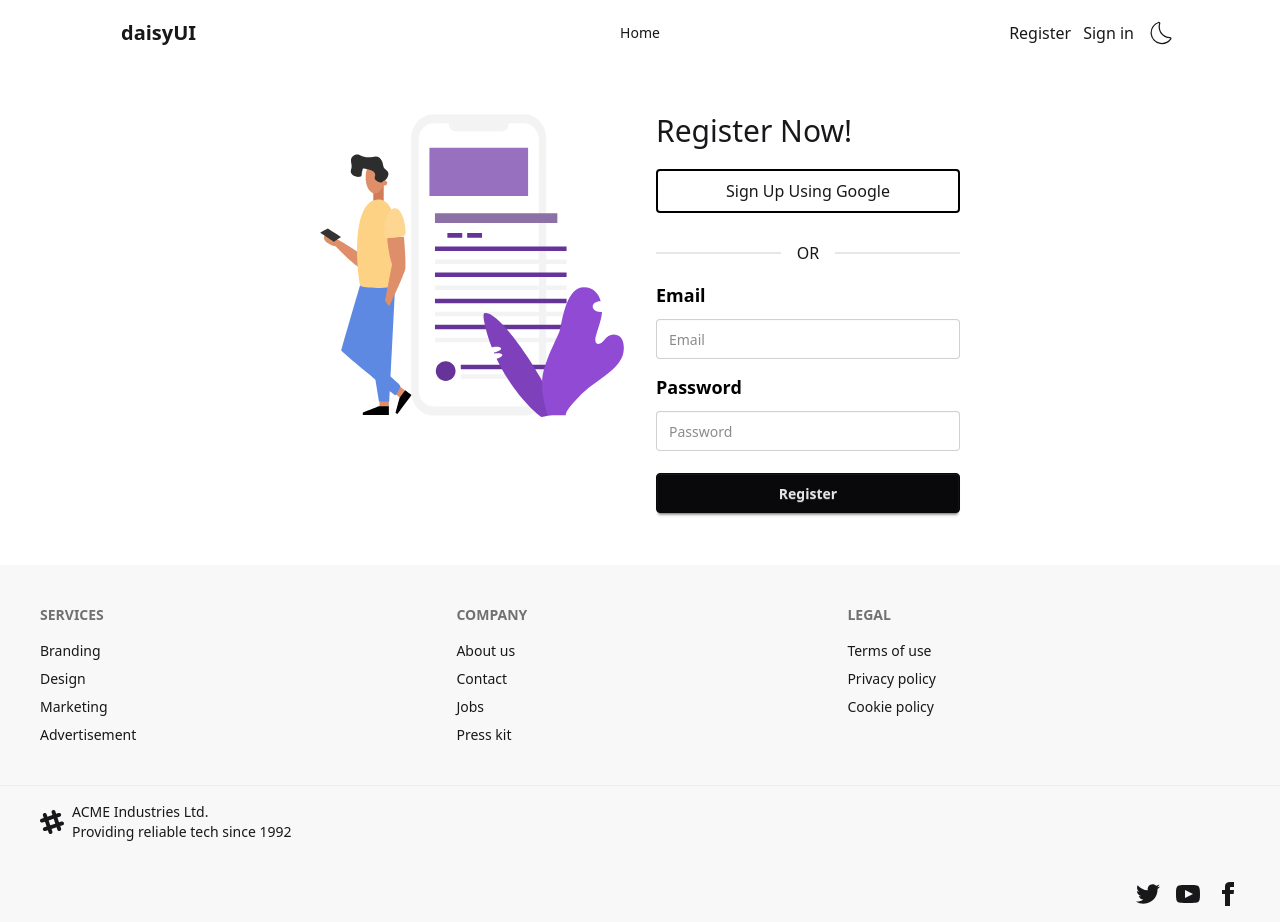
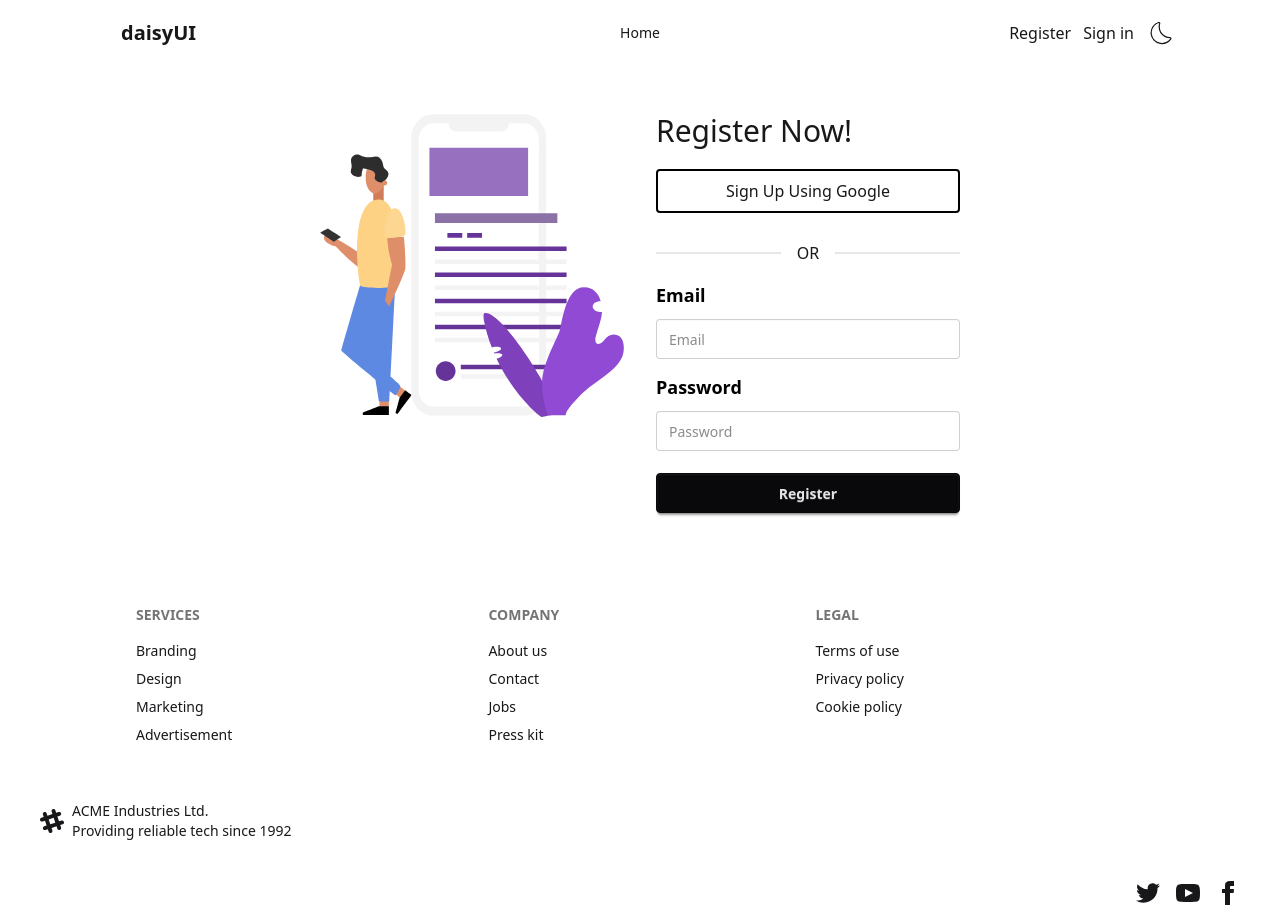
Before and after one commit to aspinchakma/Career-Code-Client, a React (Vite) app: page /register in a window 1280 px wide. Built offline with nearby package versions, Linux system fonts and the light colour scheme; no server answers.

Commit message:
implement dark mode in footer section

```diff
--- a/src/Shared/Footer.jsx
+++ b/src/Shared/Footer.jsx
@@ -1,7 +1,7 @@
 const Footer = () => {
   return (
-    <div>
-      <footer className="footer sm:footer-horizontal bg-base-200 text-base-content p-10">
+    <div className="dark:bg-gray-900 dark:text-gray-100 ">
+      <footer className="footer sm:footer-horizontal  text-base-content p-10 dark:text-gray-100 w-[95%] lg:w-[85%] mx-auto">
         <nav>
           <h6 className="footer-title">Services</h6>
           <a className="link link-hover">Branding</a>
@@ -23,7 +23,7 @@ const Footer = () => {
           <a className="link link-hover">Cookie policy</a>
         </nav>
       </footer>
-      <footer className="footer bg-base-200 text-base-content border-base-300 border-t px-10 py-4">
+      <footer className="footer  px-10 py-4">
         <aside className="grid-flow-col items-center">
           <svg
             width="24"
```
